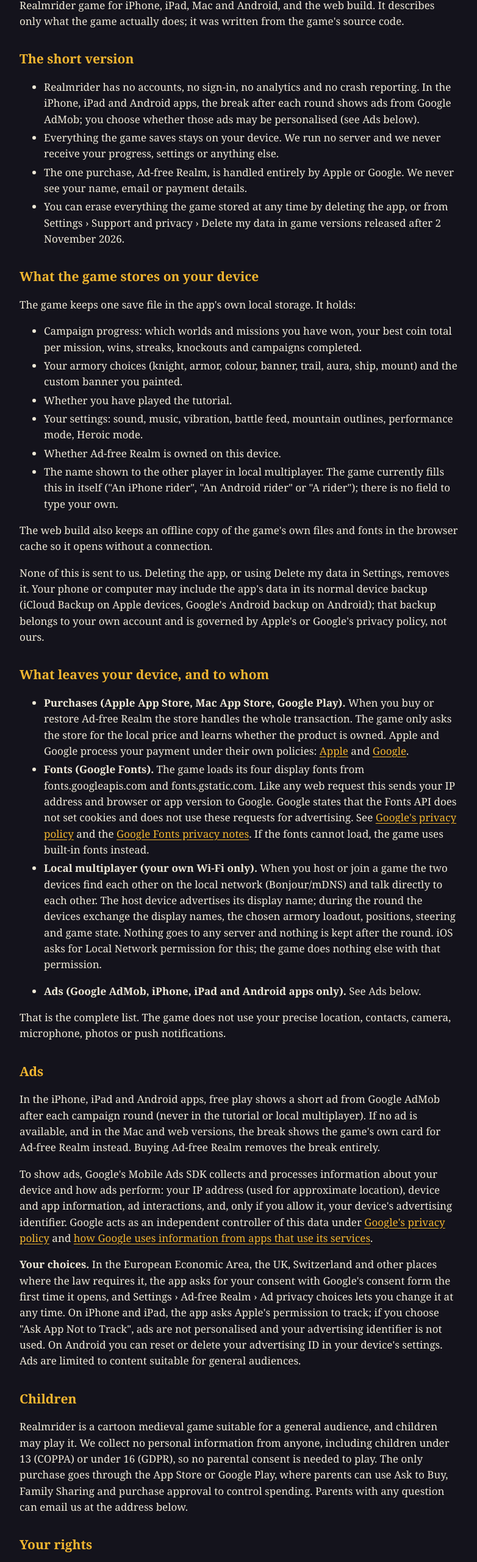
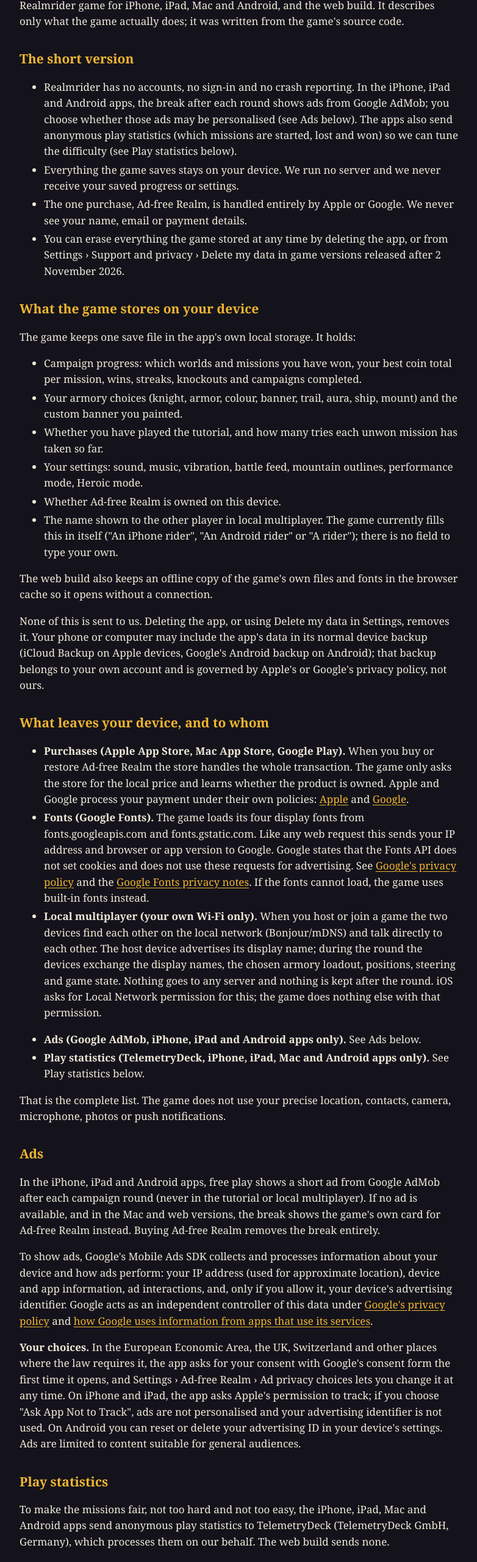
Before and after one commit to alapier/realmrider-support, a plain HTML site: page legal/privacy.html in a window 1280 px wide. Shown: the part 158-2720 px from the top of the page at 61% size, without its empty margins (248-1030 px from the left). Drawn offline with Linux system fonts and the light colour scheme.

Commit message:
Privacy policy v3 draft: anonymous play statistics (TelemetryDeck)
Co-Authored-By: Claude Opus 5.5 <noreply@anthropic.com>

```diff
--- a/legal/privacy.html
+++ b/legal/privacy.html
@@ -26,8 +26,8 @@
 <p>Realmrider is made and published by Ansel LaPier ("we"). This policy covers the Realmrider game for iPhone, iPad, Mac and Android, and the web build. It describes only what the game actually does; it was written from the game's source code.</p>
 <h2>The short version</h2>
 <ul>
-<li>Realmrider has no accounts, no sign-in, no analytics and no crash reporting. In the iPhone, iPad and Android apps, the break after each round shows ads from Google AdMob; you choose whether those ads may be personalised (see Ads below).</li>
-<li>Everything the game saves stays on your device. We run no server and we never receive your progress, settings or anything else.</li>
+<li>Realmrider has no accounts, no sign-in and no crash reporting. In the iPhone, iPad and Android apps, the break after each round shows ads from Google AdMob; you choose whether those ads may be personalised (see Ads below). The apps also send anonymous play statistics (which missions are started, lost and won) so we can tune the difficulty (see Play statistics below).</li>
+<li>Everything the game saves stays on your device. We run no server and we never receive your saved progress or settings.</li>
 <li>The one purchase, Ad-free Realm, is handled entirely by Apple or Google. We never see your name, email or payment details.</li>
 <li>You can erase everything the game stored at any time by deleting the app, or from Settings › Support and privacy › Delete my data in game versions released after 2 November 2026.</li>
 </ul>
@@ -36,7 +36,7 @@
 <ul>
 <li>Campaign progress: which worlds and missions you have won, your best coin total per mission, wins, streaks, knockouts and campaigns completed.</li>
 <li>Your armory choices (knight, armor, colour, banner, trail, aura, ship, mount) and the custom banner you painted.</li>
-<li>Whether you have played the tutorial.</li>
+<li>Whether you have played the tutorial, and how many tries each unwon mission has taken so far.</li>
 <li>Your settings: sound, music, vibration, battle feed, mountain outlines, performance mode, Heroic mode.</li>
 <li>Whether Ad-free Realm is owned on this device.</li>
 <li>The name shown to the other player in local multiplayer. The game currently fills this in itself ("An iPhone rider", "An Android rider" or "A rider"); there is no field to type your own.</li>
@@ -49,16 +49,20 @@
 <li><b>Fonts (Google Fonts).</b> The game loads its four display fonts from fonts.googleapis.com and fonts.gstatic.com. Like any web request this sends your IP address and browser or app version to Google. Google states that the Fonts API does not set cookies and does not use these requests for advertising. See <a href="https://policies.google.com/privacy">Google's privacy policy</a> and the <a href="https://developers.google.com/fonts/faq/privacy">Google Fonts privacy notes</a>. If the fonts cannot load, the game uses built-in fonts instead.</li>
 <li><b>Local multiplayer (your own Wi-Fi only).</b> When you host or join a game the two devices find each other on the local network (Bonjour/mDNS) and talk directly to each other. The host device advertises its display name; during the round the devices exchange the display names, the chosen armory loadout, positions, steering and game state. Nothing goes to any server and nothing is kept after the round. iOS asks for Local Network permission for this; the game does nothing else with that permission.</li>
 </ul>
-<ul><li><b>Ads (Google AdMob, iPhone, iPad and Android apps only).</b> See Ads below.</li></ul>
+<ul><li><b>Ads (Google AdMob, iPhone, iPad and Android apps only).</b> See Ads below.</li>
+<li><b>Play statistics (TelemetryDeck, iPhone, iPad, Mac and Android apps only).</b> See Play statistics below.</li></ul>
 <p>That is the complete list. The game does not use your precise location, contacts, camera, microphone, photos or push notifications.</p>
 <h2>Ads</h2>
 <p>In the iPhone, iPad and Android apps, free play shows a short ad from Google AdMob after each campaign round (never in the tutorial or local multiplayer). If no ad is available, and in the Mac and web versions, the break shows the game's own card for Ad-free Realm instead. Buying Ad-free Realm removes the break entirely.</p>
 <p>To show ads, Google's Mobile Ads SDK collects and processes information about your device and how ads perform: your IP address (used for approximate location), device and app information, ad interactions, and, only if you allow it, your device's advertising identifier. Google acts as an independent controller of this data under <a href="https://policies.google.com/privacy">Google's privacy policy</a> and <a href="https://policies.google.com/technologies/partner-sites">how Google uses information from apps that use its services</a>.</p>
 <p><b>Your choices.</b> In the European Economic Area, the UK, Switzerland and other places where the law requires it, the app asks for your consent with Google's consent form the first time it opens, and Settings › Ad-free Realm › Ad privacy choices lets you change it at any time. On iPhone and iPad, the app asks Apple's permission to track; if you choose "Ask App Not to Track", ads are not personalised and your advertising identifier is not used. On Android you can reset or delete your advertising ID in your device's settings. Ads are limited to content suitable for general audiences.</p>
+<h2>Play statistics</h2>
+<p>To make the missions fair, not too hard and not too easy, the iPhone, iPad, Mac and Android apps send anonymous play statistics to TelemetryDeck (TelemetryDeck GmbH, Germany), which processes them on our behalf. The web build sends none.</p>
+<p>What is sent: when a campaign mission starts (which mission, its game mode, and how many tries it has taken), how you were knocked off your mount in it (for example by a rival, your own trail, a beast, quicksand or lava), and when you win it. The app also sends when it is opened and how long you play, so we can see how many players come back. Each signal carries the app version, the device type and system version, and an identifier that the TelemetryDeck SDK makes on your device and scrambles (hashes) before it is sent, so neither we nor TelemetryDeck can tell who you are or link it to the advertising identifier. No name, account, email, location or advertising identifier is sent, and the statistics are not used for ads or shared with anyone else. See <a href="https://telemetrydeck.com/privacy/">TelemetryDeck's privacy policy</a>.</p>
 <h2>Children</h2>
-<p>Realmrider is a cartoon medieval game suitable for a general audience, and children may play it. We collect no personal information from anyone, including children under 13 (COPPA) or under 16 (GDPR), so no parental consent is needed to play. The only purchase goes through the App Store or Google Play, where parents can use Ask to Buy, Family Sharing and purchase approval to control spending. Parents with any question can email us at the address below.</p>
+<p>Realmrider is a cartoon medieval game suitable for a general audience, and children may play it. We collect no personal information from anyone (the play statistics above are anonymous), including children under 13 (COPPA) or under 16 (GDPR), so no parental consent is needed to play. The only purchase goes through the App Store or Google Play, where parents can use Ask to Buy, Family Sharing and purchase approval to control spending. Parents with any question can email us at the address below.</p>
 <h2>Your rights</h2>
-<p>Because we hold no data about you, there is nothing for us to access, correct, export or delete on your behalf: every piece of data the game creates is on your own device and under your control. Use Settings › Support and privacy › Delete my data to erase it, or delete the app. If you believe we hold anything about you (for example an email you sent us), write to us and we will answer within 30 days. You may also complain to your local data protection authority.</p>
+<p>Because we hold no data about you, there is nothing for us to access, correct, export or delete on your behalf: everything the game saves is on your own device and under your control, and the play statistics are anonymous, so they cannot be traced back to you or picked out to delete. Use Settings › Support and privacy › Delete my data to erase it, or delete the app. If you believe we hold anything about you (for example an email you sent us), write to us and we will answer within 30 days. You may also complain to your local data protection authority.</p>
 <h2>Changes</h2>
 <p>When this policy changes we post the new version here with a new effective date and version number. Version 1.0 was published on 27 October 2026.</p>
 <h2>Contact</h2>
```
Also changed, not shown: 1 other file.
